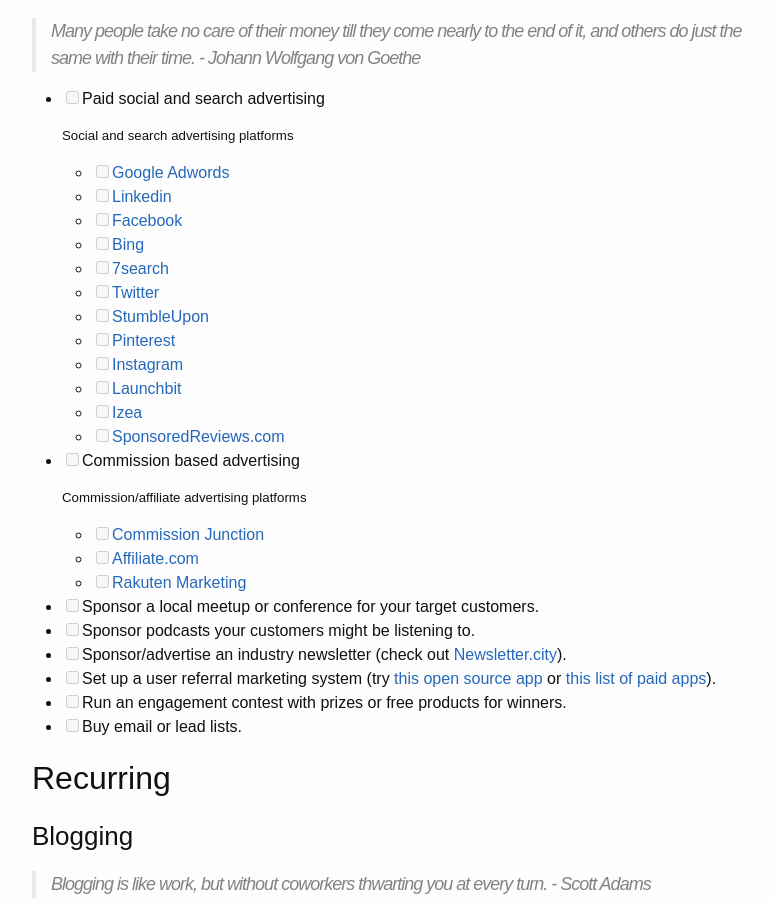
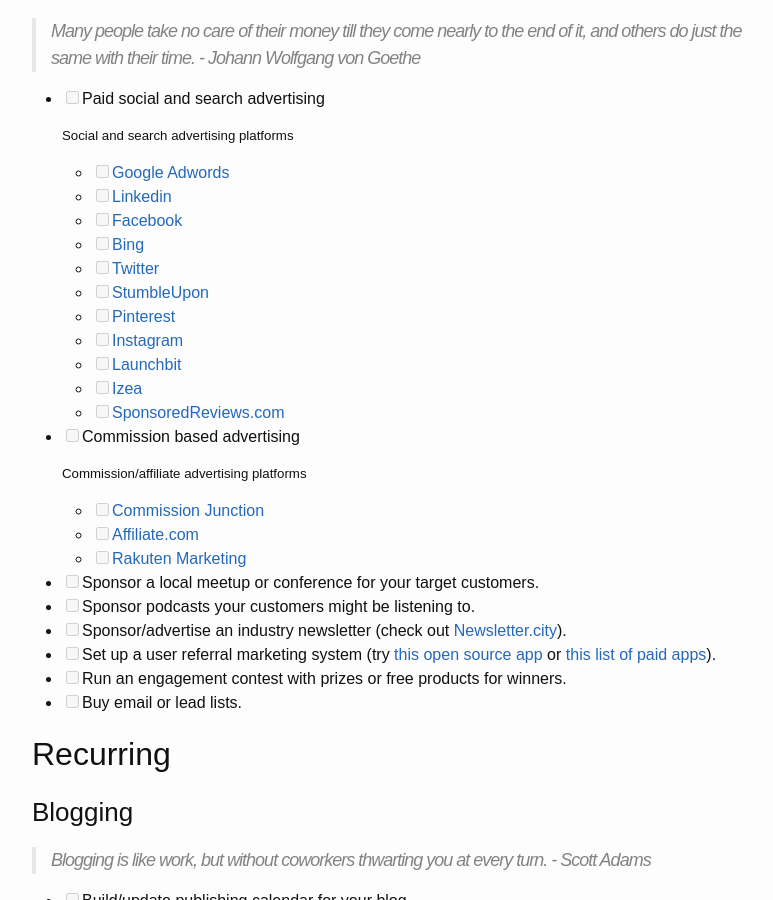
Before and after one commit to draftdev/startup-marketing-checklist, a Jekyll site: the page built from marketing-checklist.md, in a window 1280 px wide and 900 px high, scrolled down 4721 px. Shown: the whole window, without its empty margins (238-1011 px from the left). Built offline with Jekyll 4.4.1, drawn with Linux system fonts in a browser that asks for light colours; comment, search, counter and statistics services are not loaded.

```diff
--- a/_includes/footer_content.html
+++ b/_includes/footer_content.html
@@ -10,6 +10,7 @@
   <a href="mailto:marketing@portablecto.com">Contact</a> |
   <a href="/contributing">Contributing</a> |
   <a href="/resources">Resources</a> |
+  <a href="/license">License</a> |
   <a href="{{ feed_path | absolute_url }}">RSS</a>
 </p>
 <p>
--- a/marketing-checklist.md
+++ b/marketing-checklist.md
@@ -205,7 +205,6 @@ permalink: /marketing-checklist/
   - [ ] [Linkedin](https://business.linkedin.com/marketing-solutions/ads)
   - [ ] [Facebook](https://www.facebook.com/business/products/ads)
   - [ ] [Bing](https://secure.bingads.microsoft.com/)
-  - [ ] [7search](http://7search.com/)
   - [ ] [Twitter](https://ads.twitter.com/)
   - [ ] [StumbleUpon](http://ads.stumbleupon.com/)
   - [ ] [Pinterest](https://ads.pinterest.com/)
```
Also changed, not shown: README.md, license.md (added).
